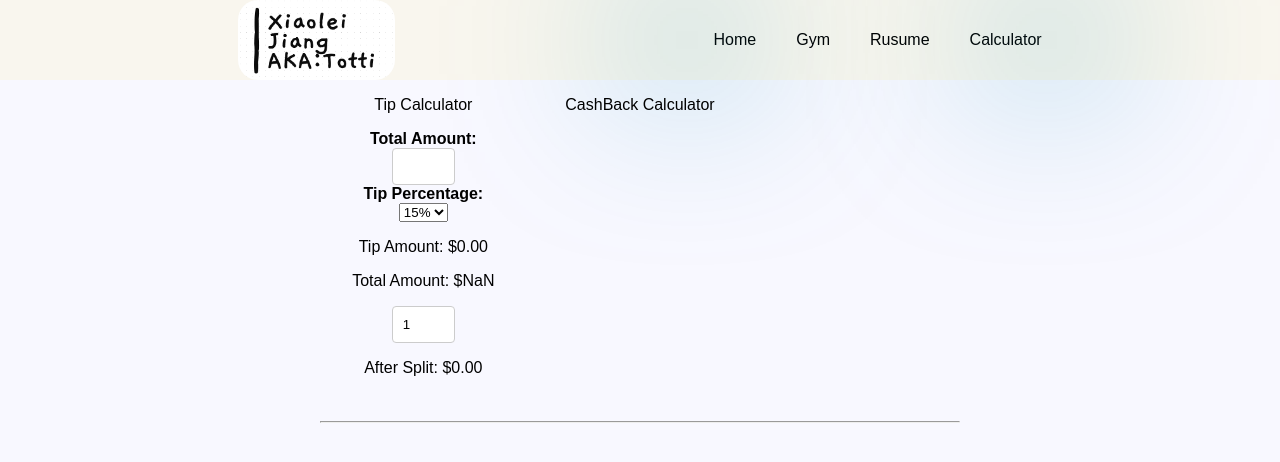
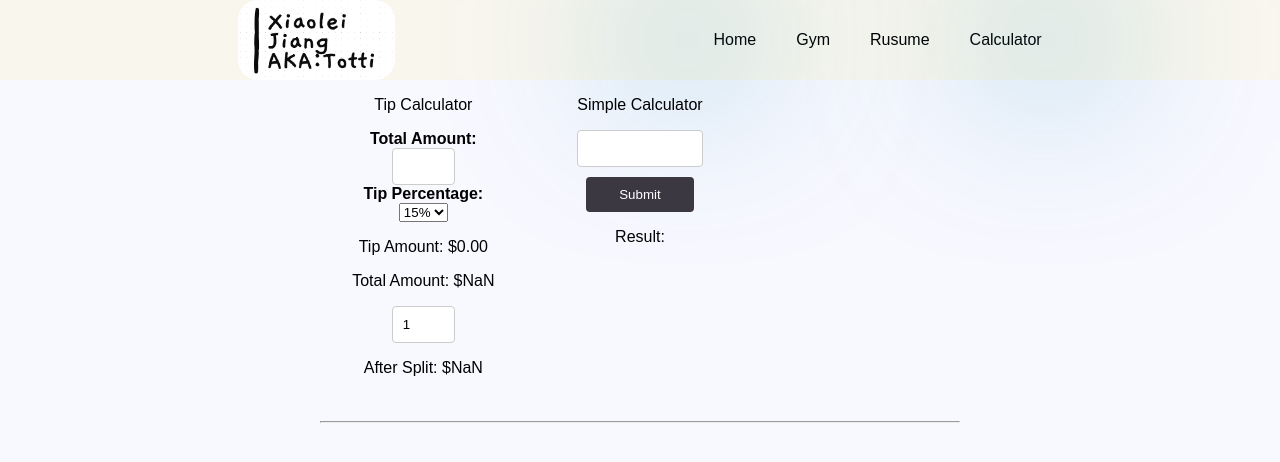
Before and after one commit to bartotti/portfolio, a Next.js app: page /Cal in a window 1280 px wide. Shown: the top 462 px of the page. Built offline with nearby package versions, Linux system fonts and the light colour scheme; no server answers.

Commit message:
tip Calculator offset fixed added simple Calculator with mathjs library

```diff
--- a/package.json
+++ b/package.json
@@ -11,6 +11,7 @@
   "dependencies": {
     "@reduxjs/toolkit": "^1.9.5",
     "@supabase/supabase-js": "^2.24.0",
+    "mathjs": "^11.8.2",
     "next": "13.4.4",
     "react": "18.2.0",
     "react-dom": "18.2.0",
--- a/pages/components/Calculator.js
+++ b/pages/components/Calculator.js
@@ -1,10 +1,12 @@
 import React, { use, useState } from "react";
+import * as math from "mathjs";
 
 const Calculator = () => {
   const [totalAmount, setTotalAmount] = useState("");
   const [tipPercentage, setTipPercentage] = useState(15);
   const [guestNumber, setGuestNumber] = useState(1);
-  const [cashBackTotalAmount, setCashBackTotalAmount] = useState("");
+  const [expression, setExpression] = useState("");
+  const [result, setResult] = useState("");
 
   /* tip section */
   const handleTotalAmountChange = event => {
@@ -22,7 +24,7 @@ const Calculator = () => {
   const calculateTipAmount = () => {
     const tipAmount = (totalAmount * tipPercentage) / 100;
     const totalTipAdded = parseFloat(totalAmount) + tipAmount;
-    const totalAmountAfterSplit = parseFloat(totalAmount / guestNumber);
+    const totalAmountAfterSplit = parseFloat(totalTipAdded / guestNumber);
     return [
       tipAmount.toFixed(2),
       totalTipAdded.toFixed(2),
@@ -34,7 +36,18 @@ const Calculator = () => {
 
   /* tip section */
 
-  const handleCashBackInput = () => {};
+  const handleExpressionChange = event => {
+    setExpression(event.target.value);
+  };
+
+  const handleEvaluate = () => {
+    try {
+      const evaluiatedResult = math.evaluate(expression);
+      setResult(evaluiatedResult);
+    } catch (error) {
+      setResult("Invalide input");
+    }
+  };
 
   return (
     <div className="container">
@@ -78,8 +91,14 @@ const Calculator = () => {
             <p>After Split: ${totalAmountAfterSplitValue}</p>
           </div>
           <div className="form-field">
-            <p>CashBack Calculator</p>
-            <label htmlFor="cashBackTotalAmount"></label>
+            <p>Simple Calculator</p>
+            <input
+              type="text"
+              value={expression}
+              onChange={handleExpressionChange}
+            />
+            <button onClick={handleEvaluate}>Submit</button>
+            <p>Result: {result}</p>
           </div>
         </div>
 
--- a/styles/globals.css
+++ b/styles/globals.css
@@ -41,9 +41,9 @@ nav::before {
   width: 120px;
   height: 40px;
   left: 49%;
-  /* top: 20%; */
   background-color: #0088a9;
   filter: blur(90px);
+  pointer-events: none;
 }
 
 nav::after {
@@ -52,9 +52,9 @@ nav::after {
   width: 120px;
   height: 40px;
   left: 77%;
-  /* top: 20%; */
   background-color: #0088a9;
   filter: blur(90px);
+  pointer-events: none;
 }
 
 #myselfpic {
```
Also changed, not shown: 1 other file (tests, documents, lock files or other folders).
